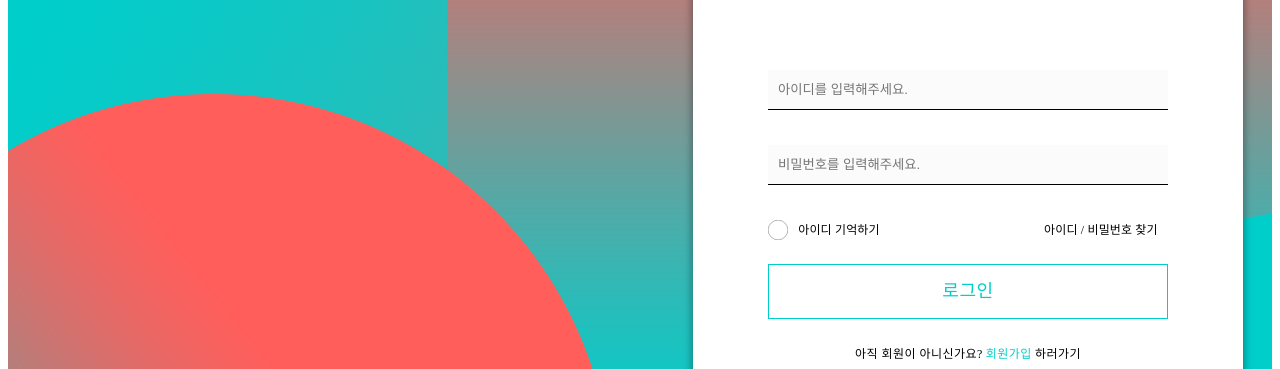
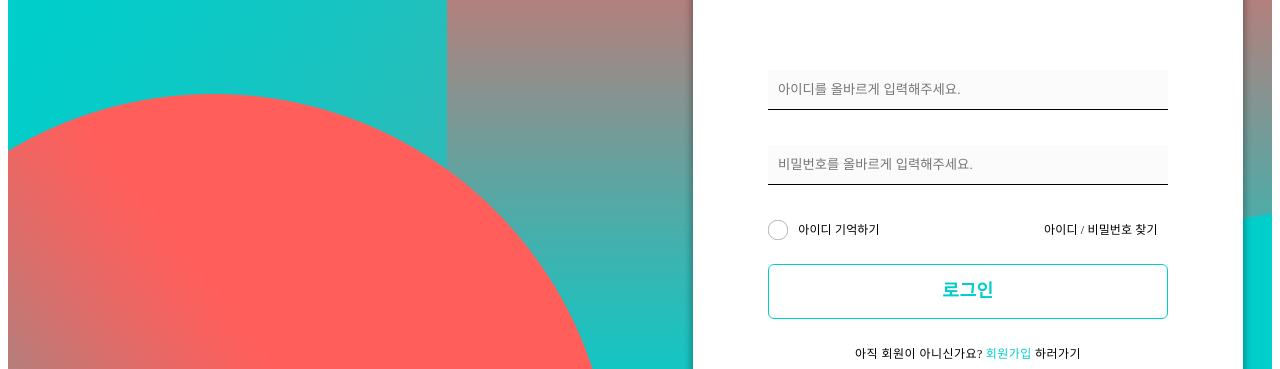
Before and after one commit to JongGeonClass/JGC-WEB, a Next.js app: page /auth/login in a window 1280 px wide. Shown: the part 316-685 px from the top of the page. Built offline with nearby package versions, Linux system fonts and the light colour scheme; no server answers.

Commit message:
feat: applied react-hook-form to login page

```diff
--- a/src/app/auth/login/LoginCard.tsx
+++ b/src/app/auth/login/LoginCard.tsx
@@ -1,9 +1,33 @@
+"use client";
+
+import { axiosInstance } from "@/utils/axios";
 import type { NextPage } from "next";
 import Image from "next/image";
 import Ellipse1 from "public/svg/Ellipse1.svg";
+import { SubmitHandler, useForm } from "react-hook-form";
 
-const LoginCard: NextPage = () => {
+type Inputs = {
+  username: string;
+  password: string;
+};
+
+const LoginForm: NextPage = () => {
+  const {
+    register,
+    handleSubmit,
+    watch,
+    formState: { errors },
+  } = useForm<Inputs>();
+  const onSubmit: SubmitHandler<Inputs> = (data) =>
+    axiosInstance
+      .post(`/api/auth/login`, { data })
+      .then((response) => response.data);
   return (
+    <form
+      className="absolute top-[3.44rem] left-[41.25rem] w-[37.5rem] h-[50rem]"
+      method="post"
+      onSubmit={handleSubmit(onSubmit)}
+    >
       <div className="absolute top-[1.56rem] left-[1.56rem] rounded-base bg-white shadow-[0px_5px_6px_3px_rgba(0,_0,_0,_0.25)] w-[34.38rem] h-[46.88rem]">
         <div className="absolute top-[calc(50%_-_311px)] left-[calc(50%_-_260px)] w-[32.5rem] h-[37.5rem] overflow-hidden flex flex-col pt-[1.25rem] px-[0.63rem] pb-[0rem] box-border items-center justify-start gap-[0.75rem] text-left text-[0.75rem] text-darkturquoise font-noto-sans-kr">
           <b className="self-stretch relative text-[1.88rem] tracking-[0.46px] leading-[1.63rem] uppercase inline-block text-center h-[5rem] shrink-0">
@@ -15,17 +39,21 @@ const LoginCard: NextPage = () => {
               type="text"
               maxLength={30}
               minLength={6}
-            placeholder="아이디를 입력해주세요."
+              placeholder="아이디를 올바르게 입력해주세요."
               required
+              {...register("username", { required: true })}
             />
+            {errors.username && <span>아이디를 입력해주세요.</span>}
             <input
               className="pl-2.5 border-0 bg-gainsboro-200 rounded-small box-border h-10 w-[25rem] flex flex-col items-start justify-start border-b-[0.5px] border-solid border-black"
               type="password"
               maxLength={30}
               minLength={4}
-            placeholder="비밀번호를 입력해주세요."
+              placeholder="비밀번호를 올바르게 입력해주세요."
               required
+              {...register("password", { required: true })}
             />
+            {errors.password && <span>비밀번호를 입력해주세요.</span>}
           </div>
           <div className="self-stretch overflow-hidden flex flex-row py-[0rem] px-[3.13rem] items-start justify-start gap-[0.63rem] text-black">
             <div className="self-stretch overflow-hidden flex flex-row items-center justify-start gap-[0.63rem]">
@@ -44,13 +72,13 @@ const LoginCard: NextPage = () => {
               </div>
             </div>
           </div>
-        <div className="rounded-small box-border w-[25rem] h-[3.44rem] shrink-0 overflow-hidden flex flex-col py-[0.5rem] px-[1.38rem] items-center justify-center text-[1.13rem] border-[1px] border-solid border-darkturquoise">
+          <button className="rounded-md box-border w-[25rem] h-[3.44rem] shrink-0 overflow-hidden flex flex-col py-[0.5rem] px-[1.38rem] items-center justify-center text-[1.13rem] border-[1.5px] border-solid border-darkturquoise bg-transparent">
             <div className="flex flex-row items-center justify-center gap-[0.5rem]">
-            <div className="relative tracking-[0.46px] leading-[1.63rem] uppercase font-medium">
-              로그인
+              <div className="relative tracking-[0.46px] leading-[1.63rem] uppercase font-medium text-darkturquoise">
+                <b>로그인</b>
               </div>
             </div>
-        </div>
+          </button>
           <div className="overflow-hidden flex flex-row py-[0.63rem] px-[0.31rem] items-center justify-center gap-[0.19rem] text-black">
             <div className="relative tracking-[0.46px] leading-[1.63rem] uppercase font-thin">
               아직 회원이 아니신가요?
@@ -64,7 +92,8 @@ const LoginCard: NextPage = () => {
           </div>
         </div>
       </div>
+    </form>
   );
 };
 
-export default LoginCard;
+export default LoginForm;
--- a/src/app/auth/login/page.tsx
+++ b/src/app/auth/login/page.tsx
@@ -3,7 +3,7 @@ import Footer from "@/components/Footer";
 import Header from "@/components/Header";
 import Image from "next/image";
 import Background from "public/background-temp.png";
-import LoginCard from "./LoginCard";
+import LoginForm from "./LoginCard";
 
 const JGCLandingPage: NextPage = () => {
   return (
@@ -15,12 +15,7 @@ const JGCLandingPage: NextPage = () => {
           alt=""
           src={Background}
         />
-        <form
-          className="absolute top-[3.44rem] left-[41.25rem] w-[37.5rem] h-[50rem]"
-          method="post"
-        >
-          <LoginCard />
-        </form>
+        <LoginForm />
       </div>
       <Footer />
     </div>
```
Lines whose indentation alone changed are shown as unchanged.
